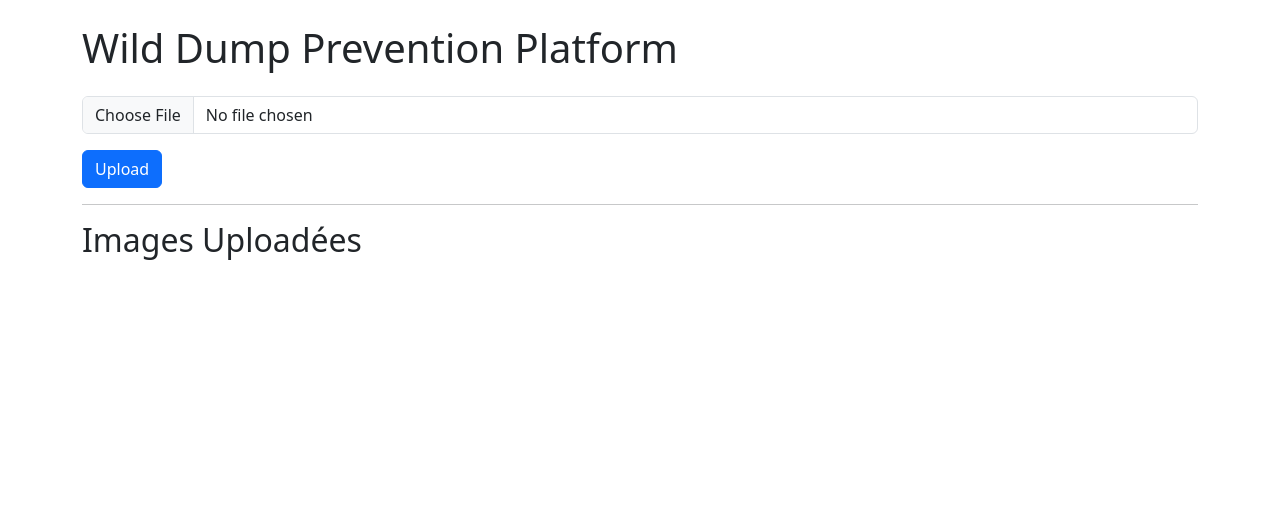
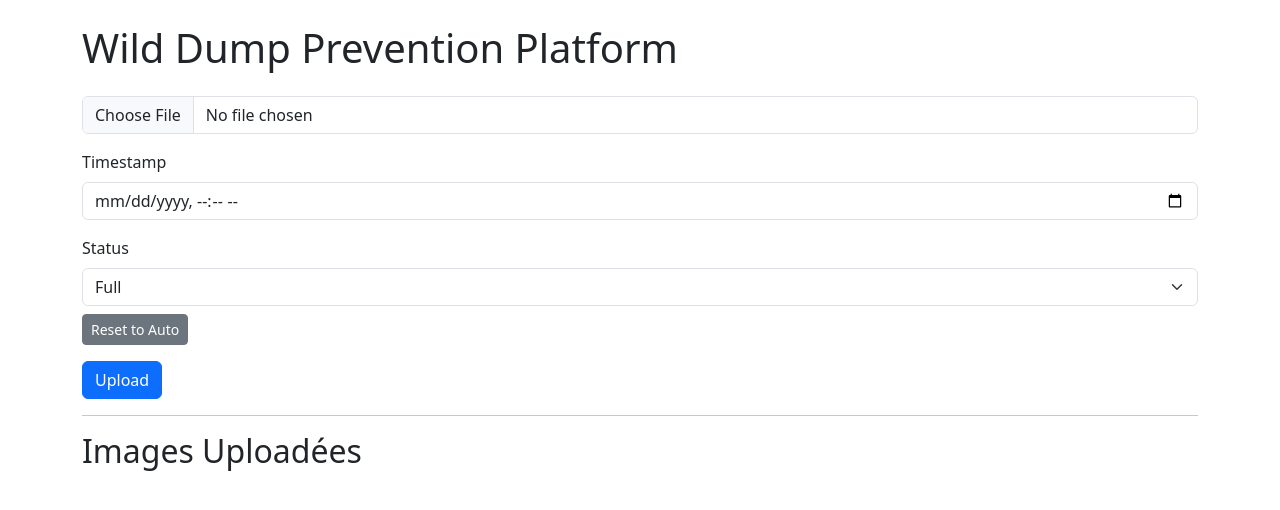
Before and after one commit to benjidsv/wild-dump-prevention, a Flask app: page / in a window 1280 px wide. Shown: the top 510 px of the page. Run offline with Flask 3, Linux system fonts and the light colour scheme.

Commit message:
Allow editing timestamp and label on upload

```diff
--- a/app/db/models.py
+++ b/app/db/models.py
@@ -1,9 +1,13 @@
 from app.extensions import db
+
+from datetime import datetime
+
 
 class Image(db.Model):
     id = db.Column(db.Integer, primary_key=True)
     path = db.Column(db.String(200))
     label = db.Column(db.String(10))  # full or empty
+    timestamp = db.Column(db.DateTime, default=datetime.utcnow)
 
     features = db.relationship("Feature", backref="image", uselist=False)
 
--- a/app/routes.py
+++ b/app/routes.py
@@ -1,6 +1,8 @@
 from flask import Blueprint, render_template, request, redirect, url_for, current_app
 from werkzeug.utils import secure_filename
 import os
+from datetime import datetime
+from PIL import Image as PILImage, ExifTags
 from app.feature_extraction import extract_features
 from app.rules import classify_image
 from app.db.models import Image, Feature
@@ -8,28 +10,51 @@ from app.extensions import db
 
 main = Blueprint('main', __name__)
 
+
+def _read_exif_timestamp(path):
+    """Extract DateTimeOriginal from image EXIF data."""
+    try:
+        img = PILImage.open(path)
+        exif = img._getexif() or {}
+        for tag_id, value in exif.items():
+            tag = ExifTags.TAGS.get(tag_id)
+            if tag == 'DateTimeOriginal':
+                return datetime.strptime(value, "%Y:%m:%d %H:%M:%S")
+    except Exception:
+        pass
+    return datetime.utcnow()
+
 @main.route("/", methods=["GET", "POST"])
 def upload():
     if request.method == "POST":
         file = request.files["image"]
+        timestamp_str = request.form.get("timestamp")
+        label_auto = request.form.get("label_auto", "true") == "true"
+        manual_label = request.form.get("label")
+
         filename = secure_filename(file.filename)
         path = os.path.join(current_app.config["UPLOAD_FOLDER"], filename)
         file.save(path)
 
+        # Determine timestamp
+        if timestamp_str:
+            img_timestamp = datetime.fromisoformat(timestamp_str)
+        else:
+            img_timestamp = _read_exif_timestamp(path)
+
+        # Extract features and classify
+        features = extract_features(path)
+        predicted_label = classify_image(features)
+        final_label = predicted_label if label_auto else manual_label
+
         # Save image record
-        img = Image(path=path)
+        img = Image(path=path, label=final_label, timestamp=img_timestamp)
         db.session.add(img)
         db.session.commit()
 
-        # Extract features
-        features = extract_features(path)
+        # Store features
         feat = Feature(image_id=img.id, **features)
         db.session.add(feat)
-        db.session.commit()
-
-        # Classify
-        label = classify_image(features)
-        img.label = label
         db.session.commit()
 
         return redirect(url_for(".upload"))
--- a/app/templates/index.html
+++ b/app/templates/index.html
@@ -2,9 +2,22 @@
 {% block title %}Upload{% endblock %}
 {% block content %}
 
-<form method="POST" enctype="multipart/form-data">
+<form method="POST" enctype="multipart/form-data" id="uploadForm">
     <div class="mb-3">
-        <input type="file" name="image" class="form-control" required>
+        <input type="file" name="image" id="imageInput" class="form-control" required>
+    </div>
+    <div class="mb-3">
+        <label for="timestampInput" class="form-label">Timestamp</label>
+        <input type="datetime-local" name="timestamp" id="timestampInput" class="form-control">
+    </div>
+    <div class="mb-3">
+        <label for="labelSelect" class="form-label">Status</label>
+        <select name="label" id="labelSelect" class="form-select">
+            <option value="full">Full</option>
+            <option value="empty">Empty</option>
+        </select>
+        <input type="hidden" name="label_auto" id="labelAuto" value="true">
+        <button type="button" id="resetAutoBtn" class="btn btn-sm btn-secondary mt-2">Reset to Auto</button>
     </div>
     <button type="submit" class="btn btn-primary">Upload</button>
 </form>
@@ -22,4 +35,63 @@
     {% endfor %}
 </div>
 
+<script src="https://cdn.jsdelivr.net/npm/exif-js"></script>
+<script>
+let predictedLabel = null;
+const imageInput = document.getElementById('imageInput');
+const timestampInput = document.getElementById('timestampInput');
+const labelSelect = document.getElementById('labelSelect');
+const labelAuto = document.getElementById('labelAuto');
+const resetBtn = document.getElementById('resetAutoBtn');
+
+imageInput.addEventListener('change', (e) => {
+    const file = e.target.files[0];
+    if (!file) return;
+
+    EXIF.getData(file, function() {
+        const exifDate = EXIF.getTag(this, 'DateTimeOriginal');
+        if (exifDate) {
+            const [date, time] = exifDate.split(' ');
+            const formatted = date.replace(/:/g, '-') + 'T' + time.slice(0,5);
+            timestampInput.value = formatted;
+        } else {
+            timestampInput.value = new Date().toISOString().slice(0,16);
+        }
+    });
+
+    const reader = new FileReader();
+    reader.onload = (ev) => {
+        const img = new Image();
+        img.onload = () => {
+            const canvas = document.createElement('canvas');
+            canvas.width = 1;
+            canvas.height = 1;
+            const ctx = canvas.getContext('2d');
+            ctx.drawImage(img, 0, 0, 1, 1);
+            const data = ctx.getImageData(0,0,1,1).data;
+            const avgR = data[0];
+            const label = (avgR < 100 && file.size > 100000) ? 'full' : 'empty';
+            predictedLabel = label;
+            labelSelect.value = label;
+            labelAuto.value = 'true';
+        };
+        img.src = ev.target.result;
+    };
+    reader.readAsDataURL(file);
+});
+
+labelSelect.addEventListener('change', () => {
+    if (predictedLabel && labelSelect.value !== predictedLabel) {
+        labelAuto.value = 'false';
+    }
+});
+
+resetBtn.addEventListener('click', () => {
+    if (predictedLabel) {
+        labelSelect.value = predictedLabel;
+        labelAuto.value = 'true';
+    }
+});
+</script>
+
 {% endblock %}
```
